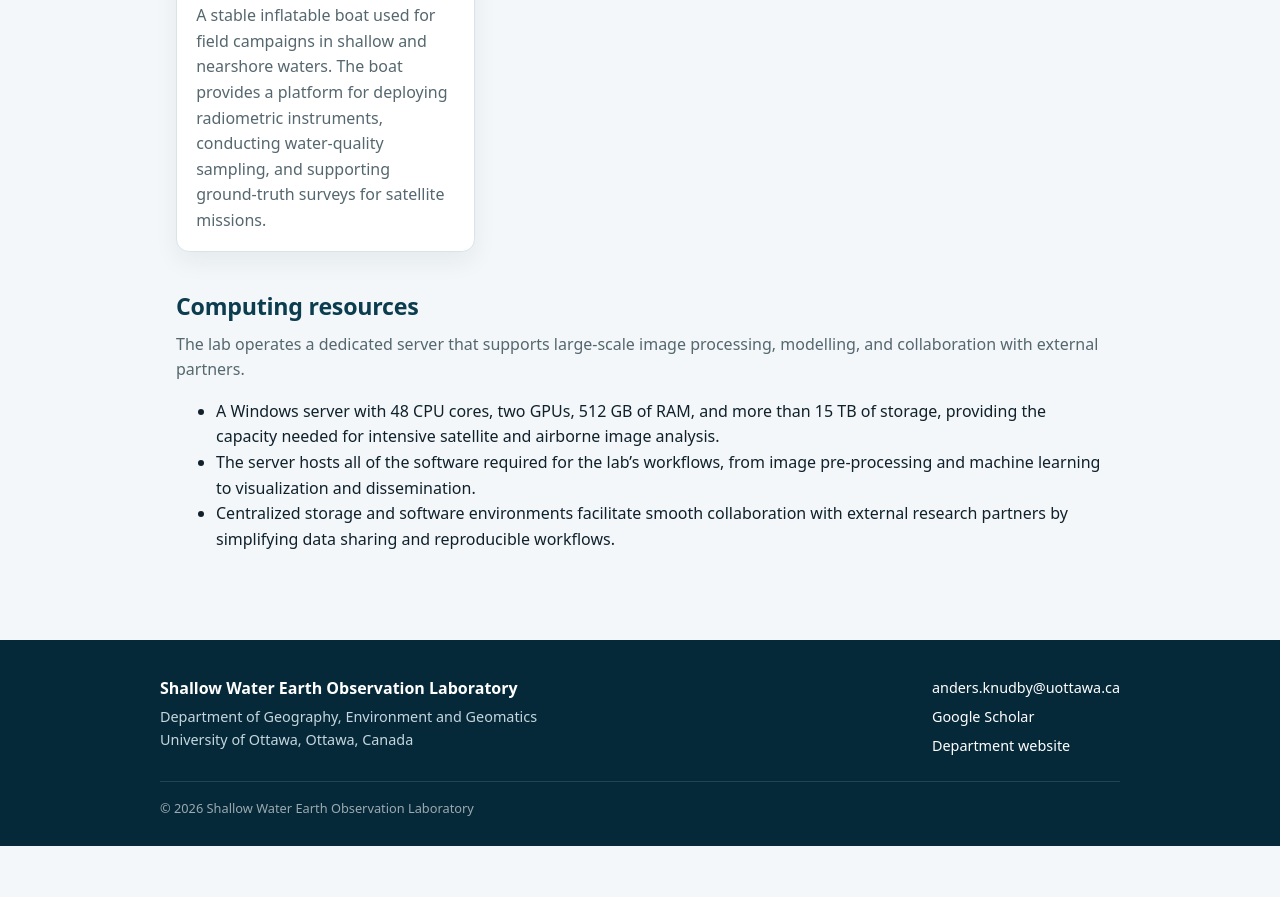
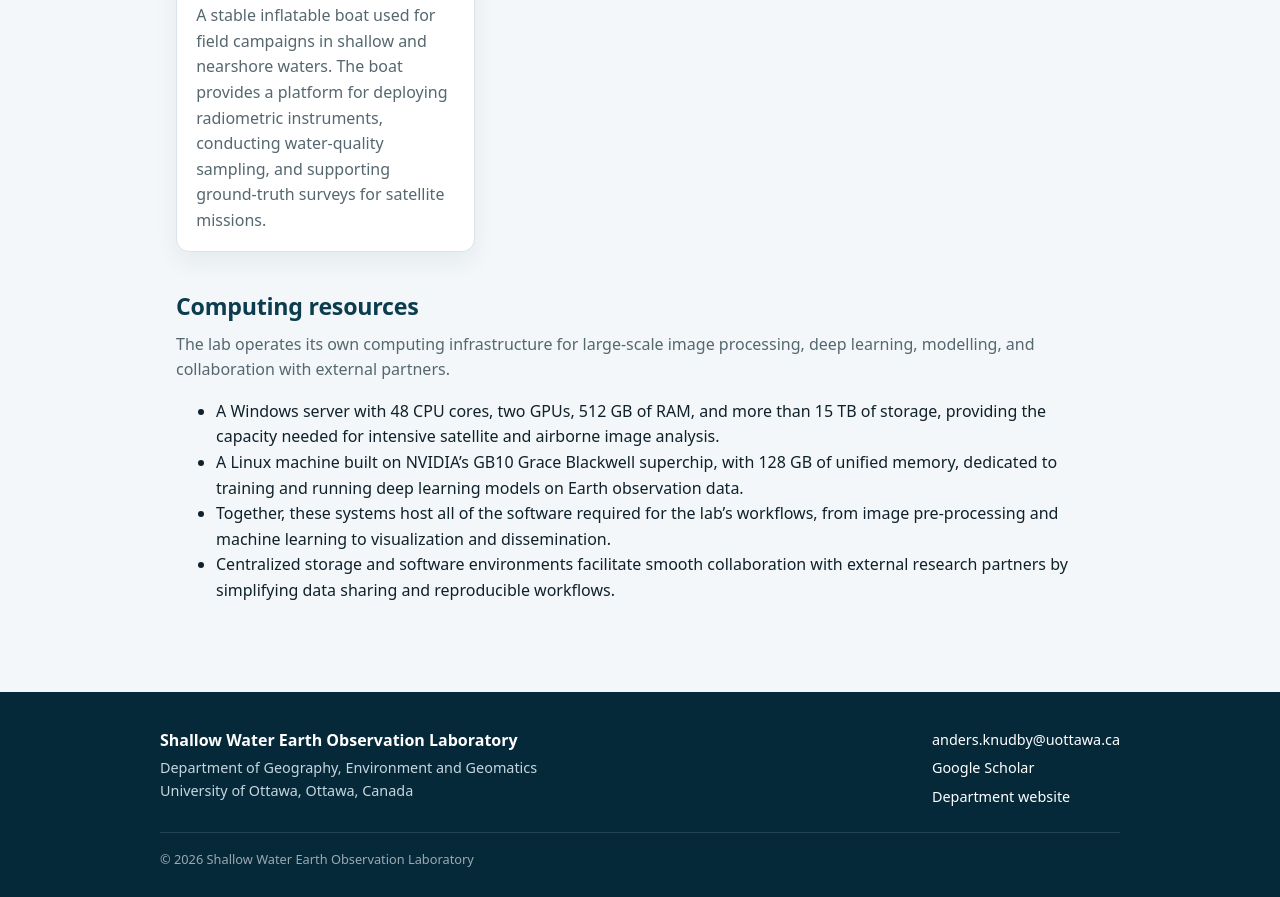
Before and after one commit to SWEOL/shallowwaterlab, a plain HTML site: page infrastructure.html in a window 1280 px wide. Shown: the part 1150-2047 px from the top of the page. Before the commit the page ends 1996 px from the top, so only its background shows below. Drawn offline with Linux system fonts and the light colour scheme.

Commit message:
Add GB10 Linux machine to computing resources; news item on thesis defences
Co-Authored-By: Claude Fable 5.1 <noreply@anthropic.com>

```diff
--- a/infrastructure.html
+++ b/infrastructure.html
@@ -123,8 +123,8 @@
     <section>
       <h2>Computing resources</h2>
       <p class="section-intro">
-        The lab operates a dedicated server that supports large-scale image processing, modelling,
-        and collaboration with external partners.
+        The lab operates its own computing infrastructure for large-scale image processing, deep
+        learning, modelling, and collaboration with external partners.
       </p>
       <ul>
         <li>
@@ -132,7 +132,11 @@
           providing the capacity needed for intensive satellite and airborne image analysis.
         </li>
         <li>
-          The server hosts all of the software required for the lab’s workflows, from image
+          A Linux machine built on NVIDIA’s GB10 Grace Blackwell superchip, with 128&nbsp;GB of unified
+          memory, dedicated to training and running deep learning models on Earth observation data.
+        </li>
+        <li>
+          Together, these systems host all of the software required for the lab’s workflows, from image
           pre-processing and machine learning to visualization and dissemination.
         </li>
         <li>
```
Also changed, not shown: index.html (+7 -0 lines).
